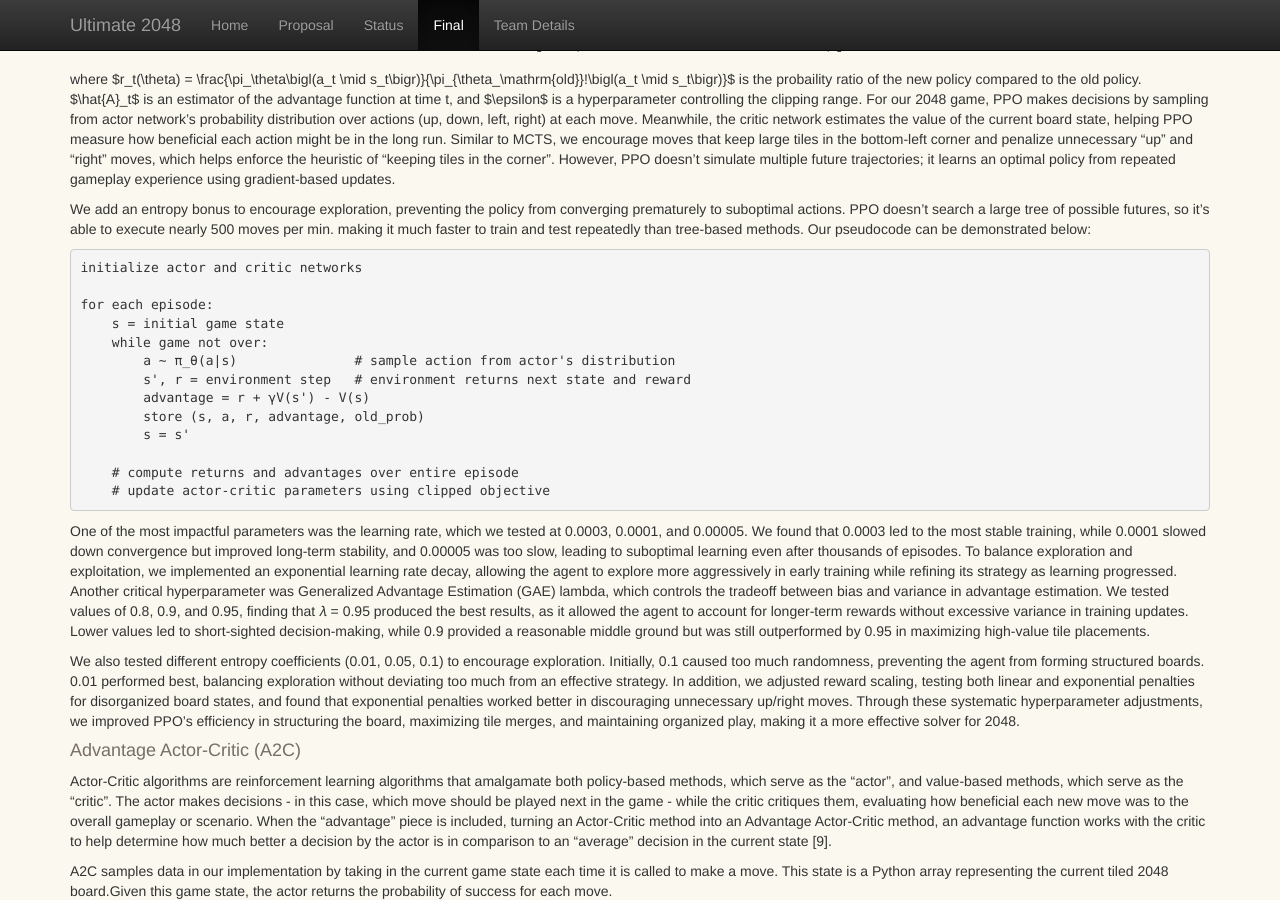
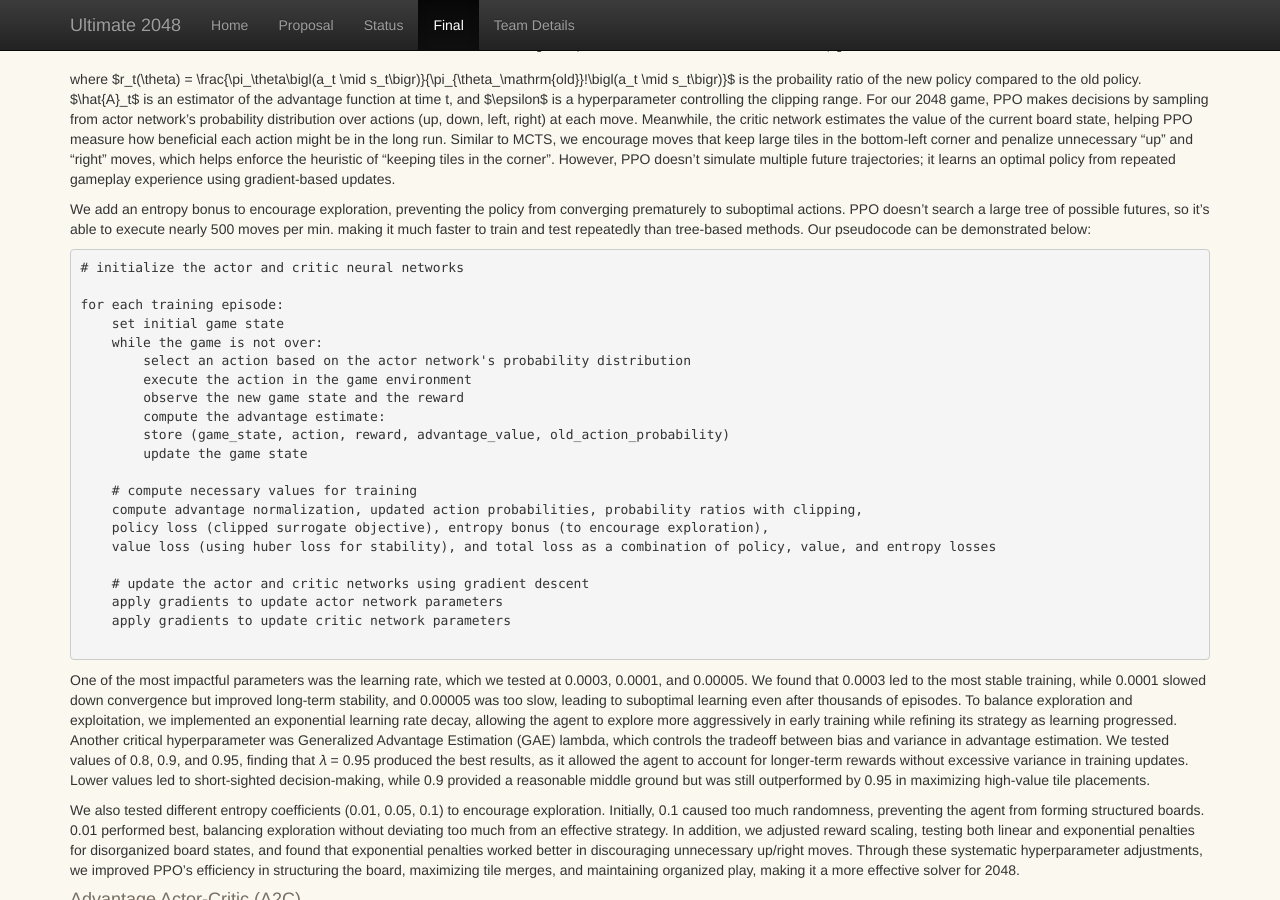
Before and after one commit to AnthonyCusi/ultimate-2048, a Jekyll site: the page built from docs/final.md, in a window 1280 px wide and 900 px high, scrolled down 1921 px. Built offline with Jekyll 4.4.1, drawn with Linux system fonts in a browser that asks for light colours; formulas are drawn with MathJax 3.

Commit message:
Update final.md

````diff
--- a/docs/final.md
+++ b/docs/final.md
@@ -79,19 +79,27 @@ where  $r_t(\theta) = \frac{\pi_\theta\bigl(a_t \mid s_t\bigr)}{\pi_{\theta_\mat
 We add an entropy bonus to encourage exploration, preventing the policy from converging prematurely to suboptimal actions. PPO doesn't search a large tree of possible futures, so it's able to execute nearly 500 moves per min. making it much faster to train and test repeatedly than tree-based methods. Our pseudocode can be demonstrated below:
 
 ```
-initialize actor and critic networks
+# initialize the actor and critic neural networks
 
-for each episode:
-    s = initial game state
-    while game not over:
-        a ~ π_θ(a|s)               # sample action from actor's distribution
-        s', r = environment step   # environment returns next state and reward
-        advantage = r + γV(s') - V(s)
-        store (s, a, r, advantage, old_prob)
-        s = s'
+for each training episode:
+    set initial game state
+    while the game is not over:
+        select an action based on the actor network's probability distribution
+        execute the action in the game environment
+        observe the new game state and the reward
+        compute the advantage estimate:
+        store (game_state, action, reward, advantage_value, old_action_probability)
+        update the game state
 
-    # compute returns and advantages over entire episode
-    # update actor-critic parameters using clipped objective
+    # compute necessary values for training
+    compute advantage normalization, updated action probabilities, probability ratios with clipping,
+    policy loss (clipped surrogate objective), entropy bonus (to encourage exploration),
+    value loss (using huber loss for stability), and total loss as a combination of policy, value, and entropy losses
+
+    # update the actor and critic networks using gradient descent
+    apply gradients to update actor network parameters
+    apply gradients to update critic network parameters
+
 ```
 One of the most impactful parameters was the learning rate, which we tested at 0.0003, 0.0001, and 0.00005. We found that 0.0003 led to the most stable training, while 0.0001 slowed down convergence but improved long-term stability, and 0.00005 was too slow, leading to suboptimal learning even after thousands of episodes. To balance exploration and exploitation, we implemented an exponential learning rate decay, allowing the agent to explore more aggressively in early training while refining its strategy as learning progressed. Another critical hyperparameter was Generalized Advantage Estimation (GAE) lambda, which controls the tradeoff between bias and variance in advantage estimation. We tested values of 0.8, 0.9, and 0.95, finding that 𝜆 = 0.95 produced the best results, as it allowed the agent to account for longer-term rewards without excessive variance in training updates. Lower values led to short-sighted decision-making, while 0.9 provided a reasonable middle ground but was still outperformed by 0.95 in maximizing high-value tile placements.
 
````
